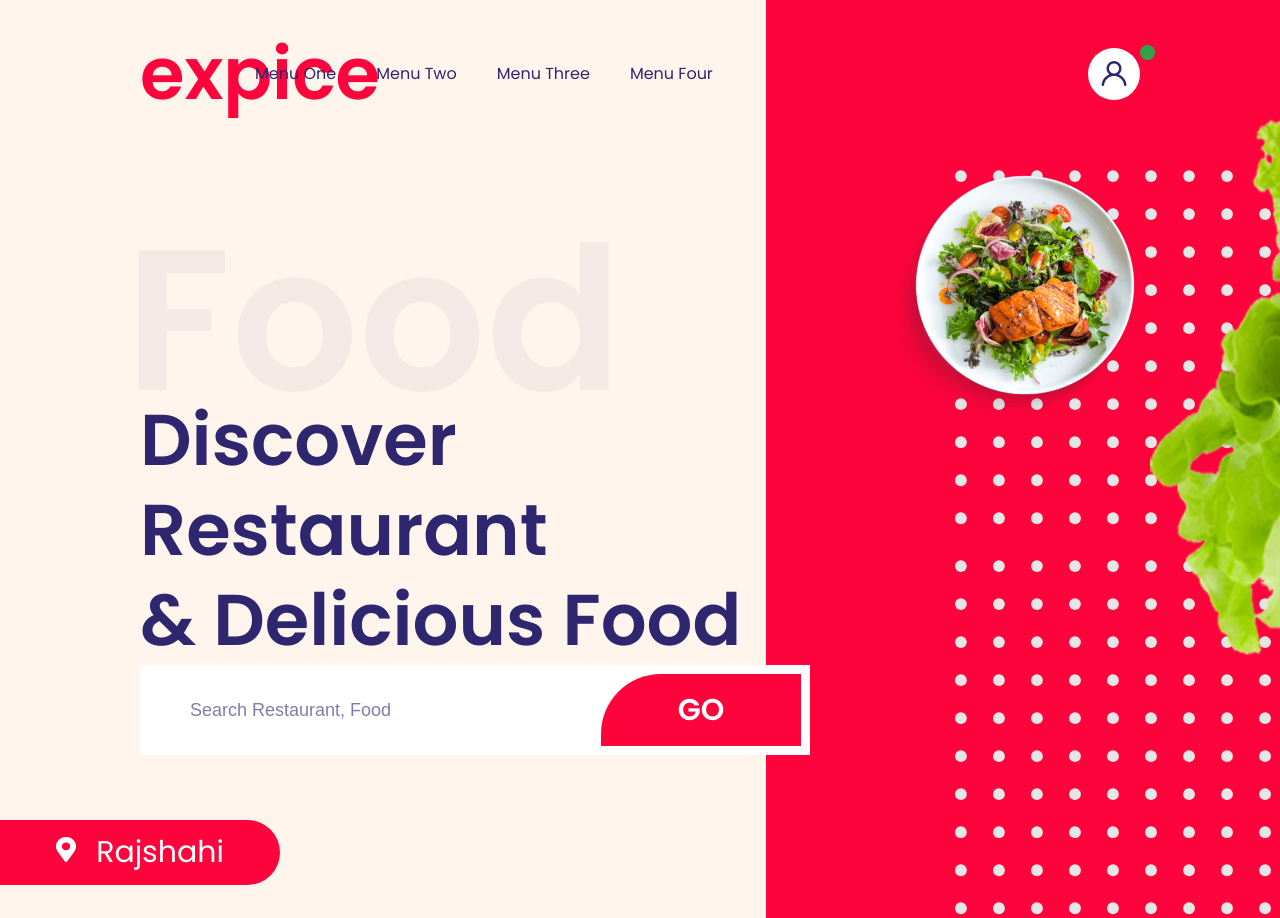
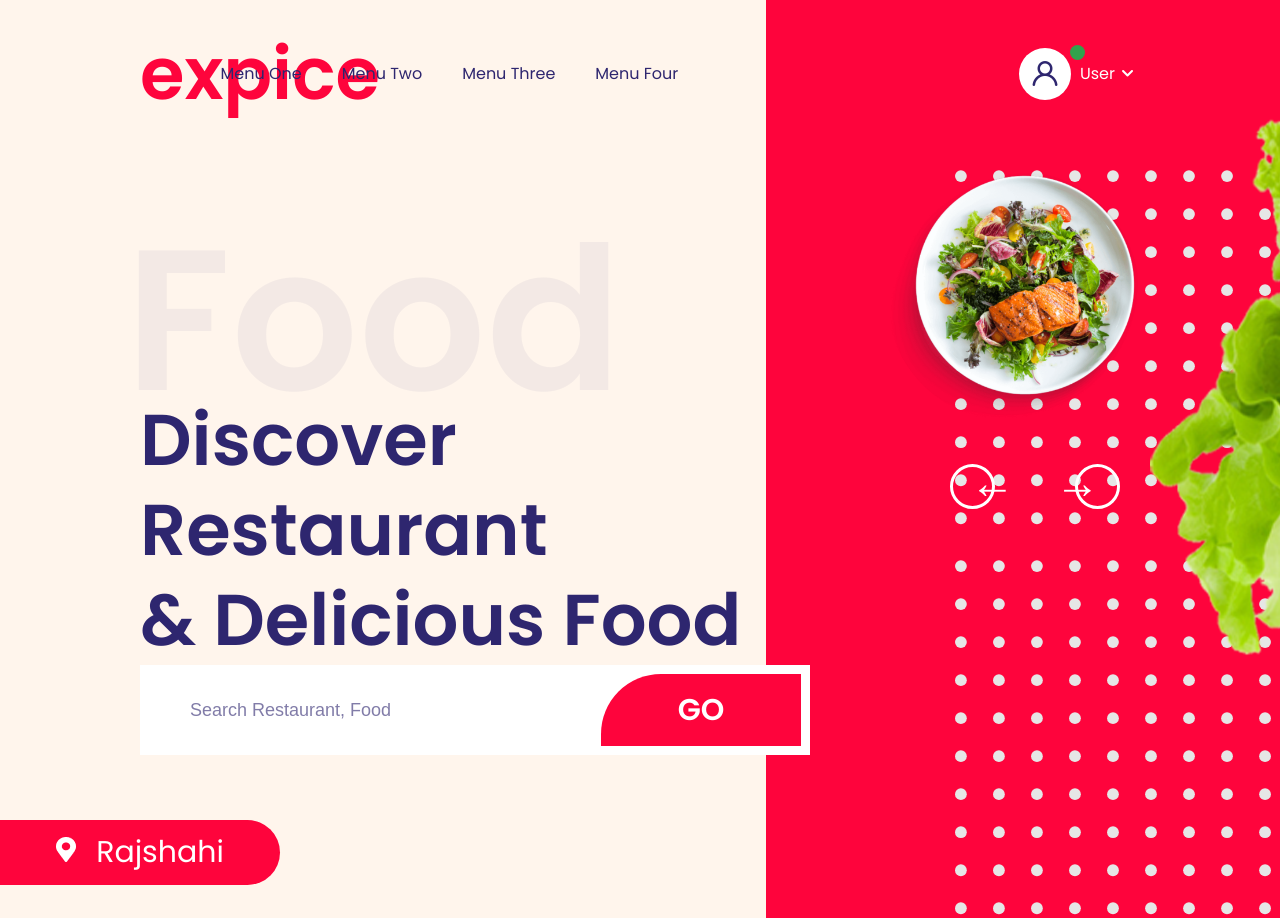
Before and after one commit to PanupongDeve/html-css-landingpage-expice-resturant, a plain HTML site: page index.html in a window 1280 px wide. Shown: the top 918 px of the page. Drawn offline with nearby package versions, Linux system fonts and the light colour scheme.

Commit message:
add arrow

```diff
--- a/assets/css/styles.css
+++ b/assets/css/styles.css
@@ -147,13 +147,27 @@ body {
     width: 15px;
     height: 15px;
     top: 45px;
-    right: 125px;
+    right: 195px;
     background-color: #31A24C;
     border-radius: 50%;
 }
 
 .nav__user-setting__username {
     display: flex;
+    color: var(--color-white);
+    justify-content: center;
+    align-items: center;
+    margin-left: 9px;
+}
+
+.user__text {
+    font-size: 16px;
+    line-height: 24px;
+
+}
+
+.icon__down {
+    font-size: 25px;
 }
 
 /*==================== HOME ====================-->*/
@@ -292,6 +306,43 @@ body {
     left: 955px;
 }
 
+.slider__container {
+    display: flex;
+    float: right;
+
+}
+
+.arrow-left,
+.arrow-right {
+    color: var(--color-white);
+    margin: 20px;
+    cursor: pointer;
+    display: flex;
+    justify-content: center;
+    align-items: center;
+}
+
+.arrow-text {
+    font-size: 45px;
+}
+
+.text-left {
+    margin-left: -25px;
+    padding-bottom: 7px;
+}
+
+.text-right {
+    margin-right: -25px;
+    padding-bottom: 7px;
+}
+
+.icon__circle {
+    width: 45px;
+    height: 45px;
+    border: 3px solid #FFF;
+    border-radius: 50%;
+}
+
 .location {
     cursor: pointer;
     position: absolute;
--- a/index.html
+++ b/index.html
@@ -28,7 +28,8 @@
                     <div class="icon__online"></div>
                 </div>
                 <div class="nav__user-setting__username">
-
+                    <span class="user__text">User</span>
+                    <i class="uil uil-angle-down icon__down"></i>
                 </div>
             </div>
         </nav>
@@ -60,6 +61,16 @@
                         <img class="img-home__dot-vector-bottom" src="assets/img/dot-vector.svg" alt="">
                         <img class="img-home__vegetable" src="assets/img/home-food-vegetable.png" alt="">
                         <img class="img-home__food" src="assets/img/home-food.png" alt="">
+                        <div class="slider__container">
+                            <div class="arrow-left">
+                                <div class="icon__circle"></div>
+                                <span class="arrow-text text-left">←</span>
+                            </div>
+                            <div class="arrow-right">
+                                <span class="arrow-text text-right">→</span>
+                                <div class="icon__circle"></div>
+                            </div>
+                        </div>
                     </div>
                 </div>
                 <div class="location">
```
